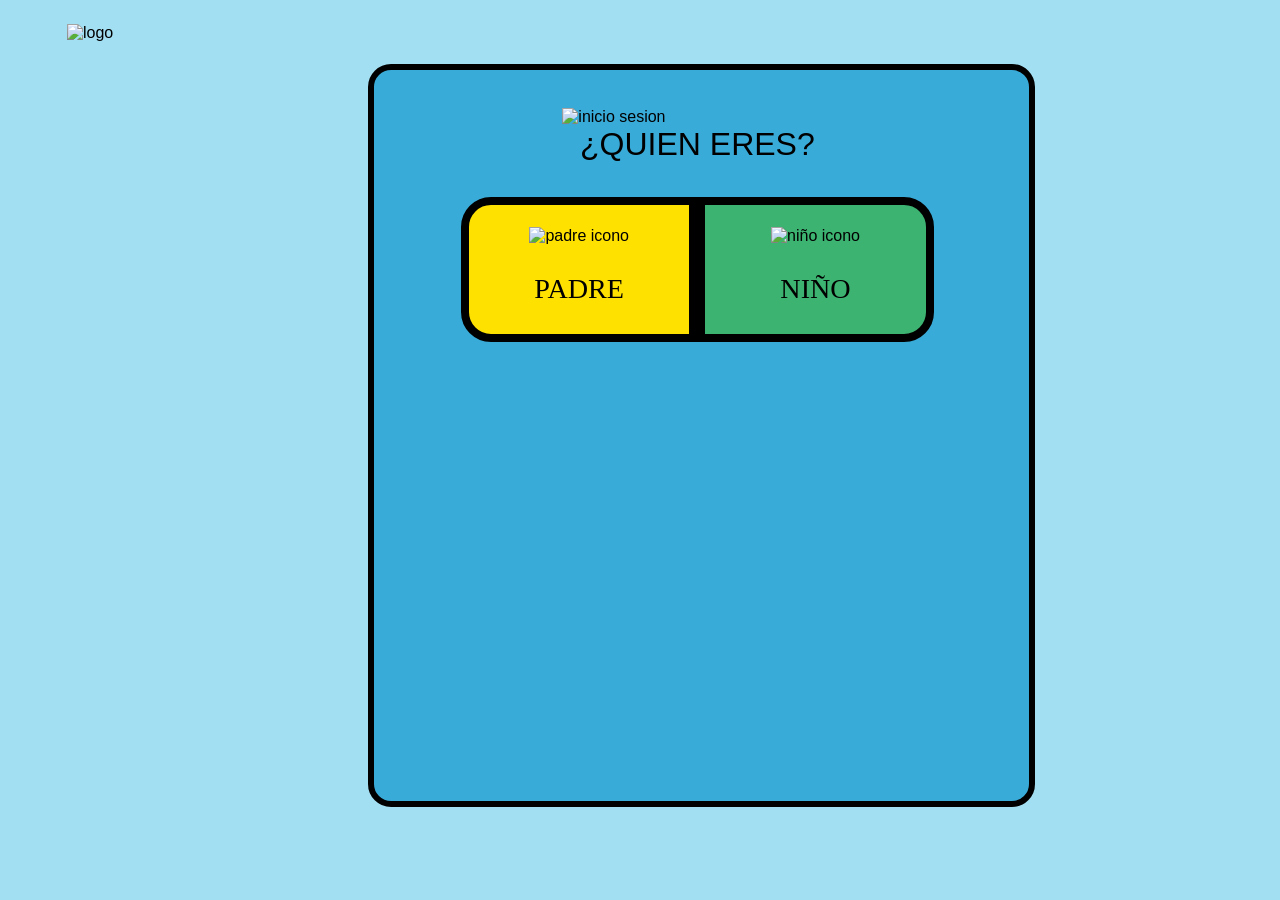
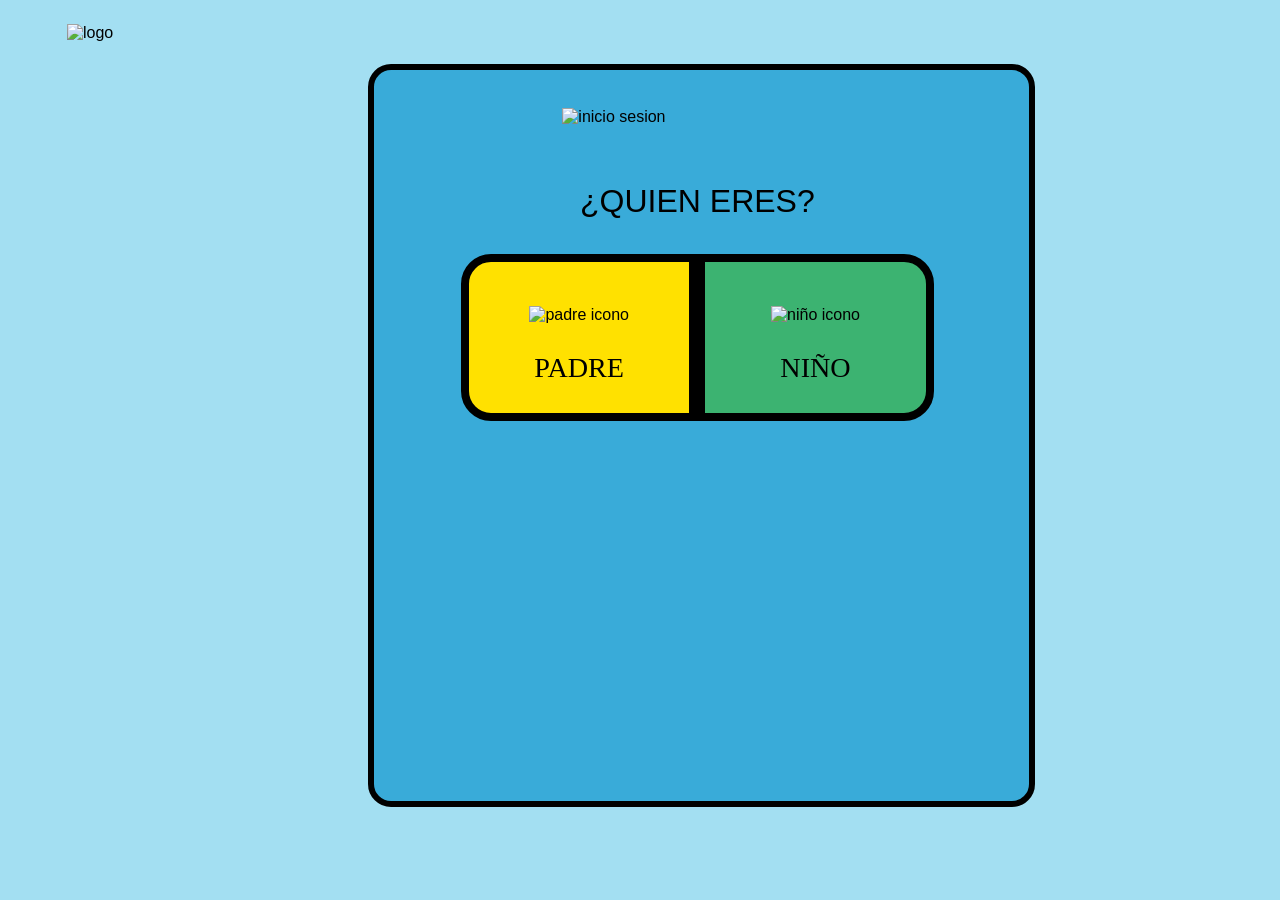

padre o niño hecho

--- a/front/eleccion etaria/paderoniño.css
+++ b/front/eleccion etaria/paderoniño.css
@@ -104,7 +104,7 @@ body {
 .iconopadre, .icononiño {
     height: 60%;   /* ✔ recalculado */
     object-fit: contain;
-    margin-top: 10%;
+    margin-top: 20%;
 
 }
 
@@ -120,7 +120,7 @@ body {
     position: relative; 
     width: 100%;
     height: 12%;
-    top: 25%;
+    margin-top:10%;
     display: flex;
     align-items: center;
     justify-content: center;
